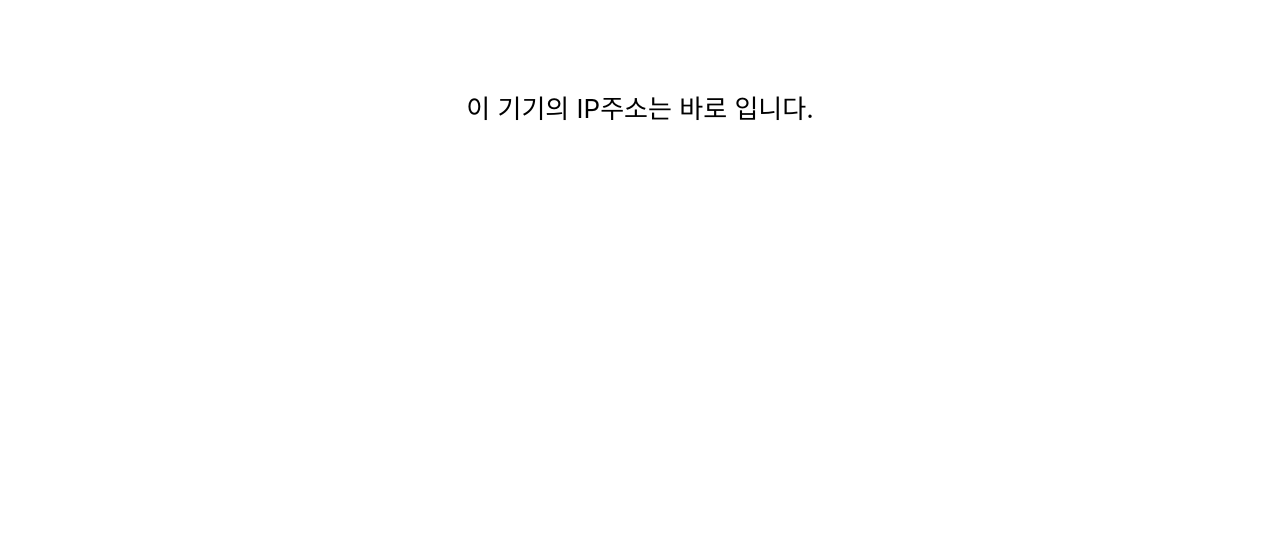
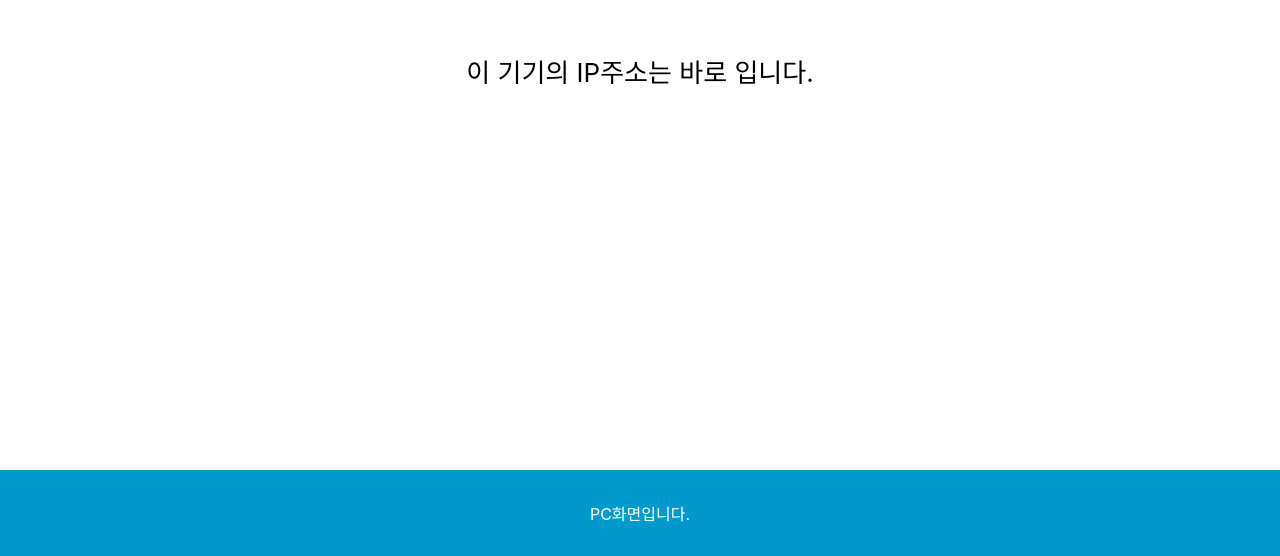
Before and after one commit to ev15963/frontend_202012, a React (Create React App) app: page / in a window 1280 px wide. Shown: the part 434-990 px from the top of the page. Before the commit the page ends 940 px from the top, so only its background shows below. Built offline with nearby package versions, Linux system fonts and the light colour scheme; no server answers.

Commit message:
footer에 화면 크기별 인식 16:34

```diff
--- a/src/App.css
+++ b/src/App.css
@@ -28,6 +28,14 @@
   color: #61dafb;
 }
 
+.footer {
+  background-color: #0099cc;
+  color: #ffffff;
+  text-align: center;
+  font: size 12;
+  padding: 15px;
+}
+
 @keyframes App-logo-spin {
   from {
     transform: rotate(0deg);
--- a/src/App.js
+++ b/src/App.js
@@ -21,10 +21,6 @@ function App() {
   return (
     <Router>
       <div className="App">
-        {isPC && <p>isPC</p>}
-        {isTablet && <p>isTablet</p>}
-        {isMobile && <p>isMobile</p>}
-
         <nav>
           <ul>
             <li>
@@ -38,7 +34,6 @@ function App() {
             </li>
           </ul>
         </nav>
-
         {/** <switch>는 하위 <Route>들을 살펴보고 현재 URL과 일치하는 첫 번째 경로를 렌더링합니다. */}
         <Switch>
           <Route path="/about">
@@ -51,6 +46,11 @@ function App() {
             <Home />
           </Route>
         </Switch>
+        <div class="footer">
+          {isPC && <p>PC화면입니다.</p>}
+          {isTablet && <p>Tablet화면입니다.</p>}
+          {isMobile && <p>Mobile화면입니다.</p>}
+        </div>
       </div>
     </Router>
   );
--- a/src/userPage.js
+++ b/src/userPage.js
@@ -1,3 +1 @@
-improt "./userPage.css";
-
-<
+import "./userPage.css";
```
Also changed, not shown: 1 other file (tests, documents, lock files or other folders).
